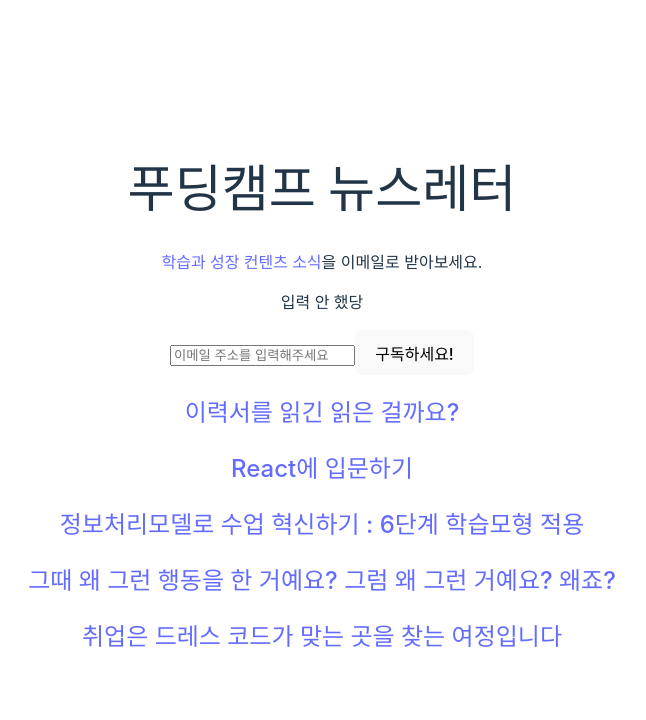
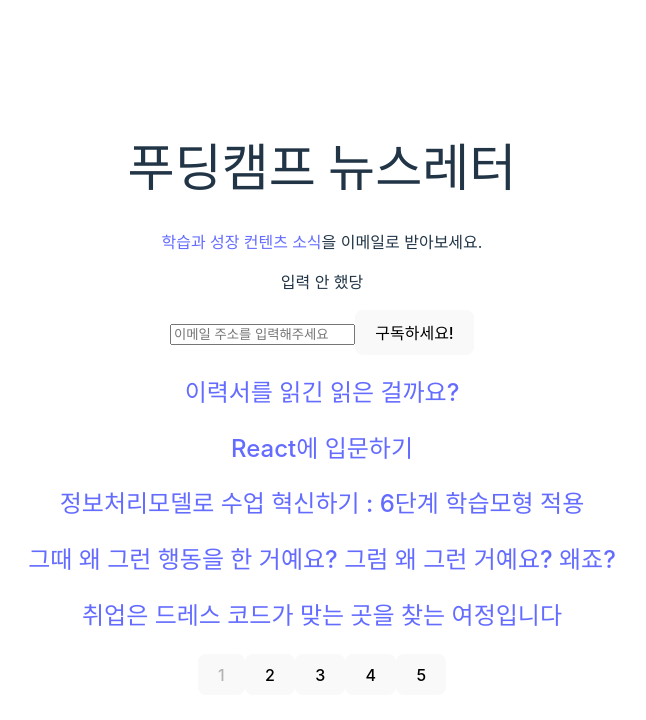
Before and after one commit to realworldpudding/hands-on, a React (Vite) app in the folder getting-started-with-react/hello-world/: page / in a window 1280 px wide. Shown: the top 720 px of the page, without its empty margins (318-964 px from the left). Built offline with nearby package versions, Linux system fonts and the light colour scheme.

Commit message:
ADD pagination에 상태 추가

```diff
--- a/getting-started-with-react/hello-world/src/ContentList.jsx
+++ b/getting-started-with-react/hello-world/src/ContentList.jsx
@@ -31,11 +31,12 @@ const posts = [
 const perPage = 5;
 
 function ContentList() {
-  const page = 1;
+  const [page, setPage] = useState(1);
   const start = (page - 1) * perPage;
   const end = start + perPage;
 
   return (
+    <div>
       <div>
         {
           posts.slice(start, end).map((post) => (
@@ -45,6 +46,18 @@ function ContentList() {
           ))
         }
       </div>
+
+      <div>
+        {
+            Array.from({ length: Math.ceil(posts.length / perPage) }, (_, index) => (
+                <button
+                  key={index}
+                  disabled={page === index + 1}
+                  onClick={() => setPage(index + 1)}>{index + 1}</button>
+            ))
+        }
+      </div>
+  </div>
   )
 }
 
```
Lines whose indentation alone changed are shown as unchanged.
